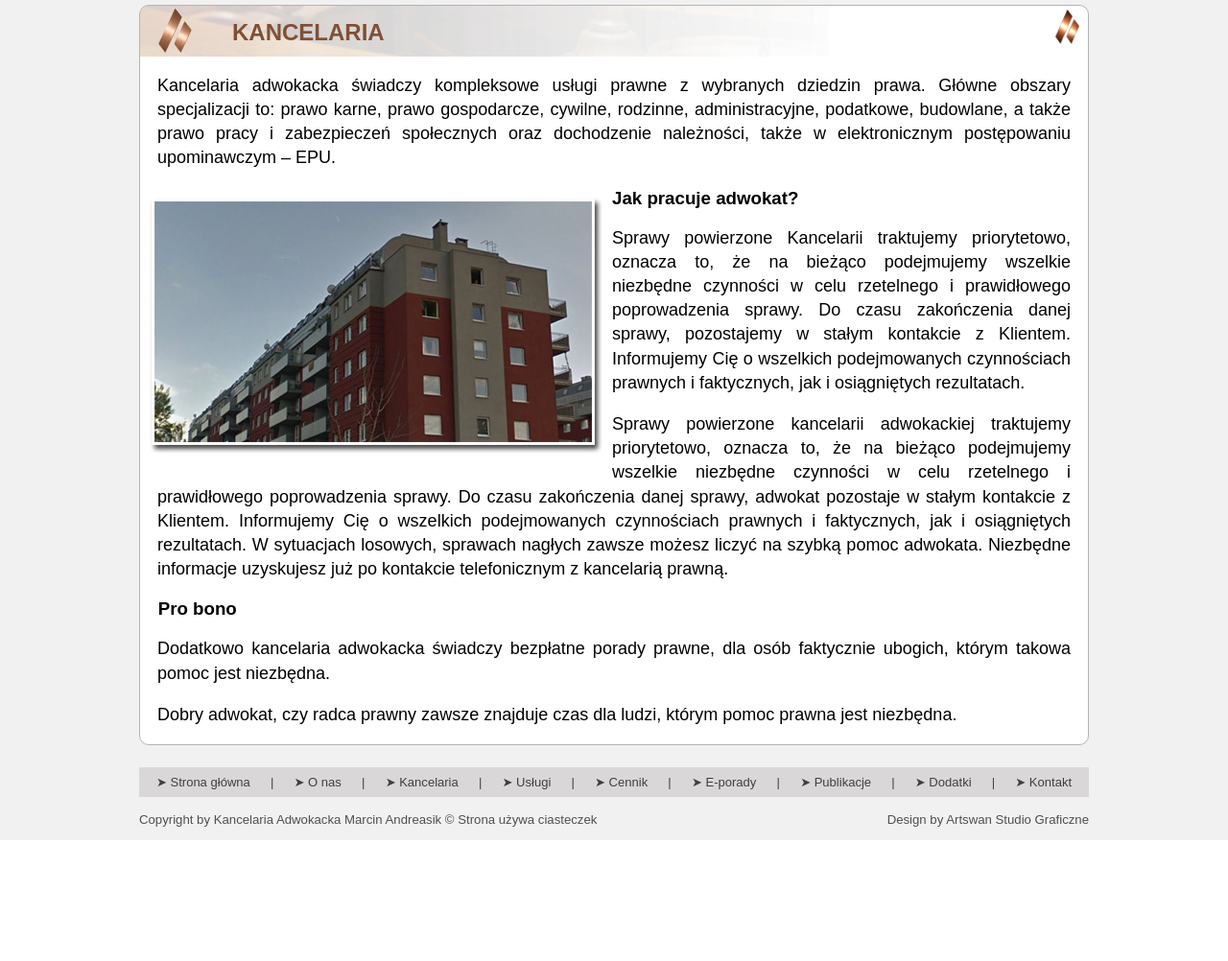
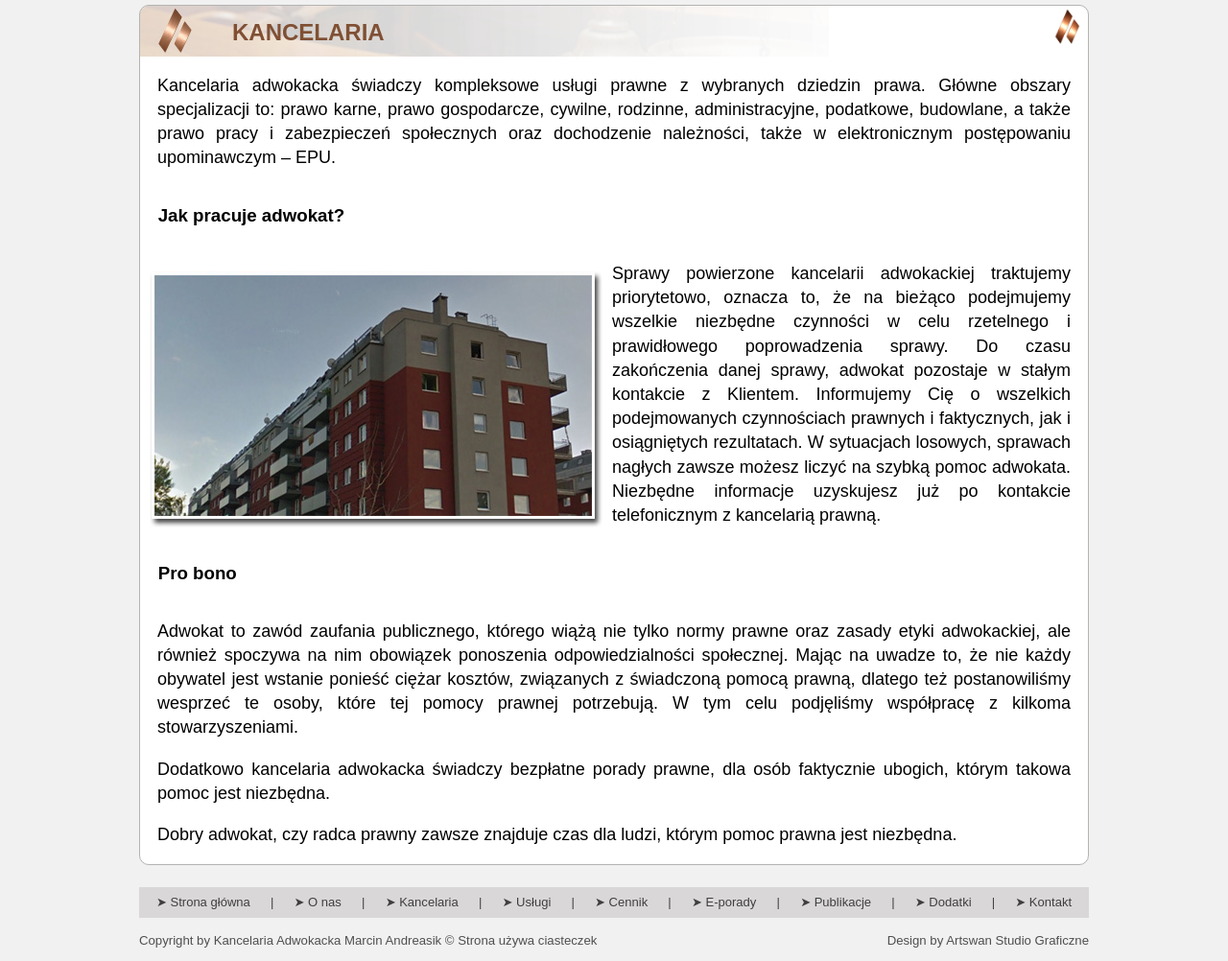
Before and after one commit to sztosz/marcin, a Django app: template templates/main_site/office.html in a window 1280 px wide. Shown: the part 243-1245 px from the top of the page at 96% size. Before the commit the page ends 1119 px from the top, so only its background shows below. Run offline with Django 3.2, Linux system fonts and the light colour scheme; the template is opened without the code that fills it, so the values that code supplies are empty.

Commit message:
SEO changes

```diff
--- a/templates/main_site/home.html
+++ b/templates/main_site/home.html
@@ -10,8 +10,8 @@
   </div>
   <p>Kancelaria adwokacka proponuje najbardziej optymalne rozwiązania dla zgłaszanych przez Państwa potrzeb i problemów.</p>
   <img class=img_on_left_wrap src="/static/img/house.jpg" alt="kancelaria adwokacka Wrocław">
-  <p>Kancelaria kieruje swoje usługi, zarówno do osób fizycznych, jak również podmiotów gospodarczych. W ramach świadczonej pomocy prawnej, oferujemy reprezentację przed sądami, organami administracji, podmiotami postępowania przygotowawczego (m.in. Policją i Prokuraturą). Ponadto kancelaria proponuje szerokie doradztwo prawne, pomoc przy prowadzeniu negocjacji, przygotowywanie fachowych i wszechstronnych opinii prawnych, opracowywanie projektów i analizę umów. Zapewniamy, również stałą obsługę prawną przedsiębiorców.</p>
-  <p>Dbałość o interesy Klientów i wysoka jakość świadczonych usług, osiągana jest przez wnikliwą analizę stanu sprawy, udzielenie rzetelnych i wszechstronnych informacji o szansach realizacji zamierzonego przez Klienta celu. Do każdej sprawy przekazanej kancelarii do obsługi podchodzimy indywidualnie, proponując swoim Klientom rozwiązania zgodne z ich oczekiwaniami.</p>
+  <p>Kancelaria kieruje swoje usługi, zarówno do osób fizycznych, jak również podmiotów gospodarczych. W ramach świadczonej pomocy prawnej, oferujemy reprezentację przed sądami, organami administracji, podmiotami postępowania przygotowawczego (m.in. Policją i Prokuraturą). Ponadto kancelaria adwokacka proponuje szerokie doradztwo prawne, pomoc przy prowadzeniu negocjacji, przygotowywanie fachowych i wszechstronnych opinii prawnych, opracowywanie projektów i analizę umów. Zapewniamy, również stałą obsługę prawną przedsiębiorców.</p>
+  <p>Dbałość o interesy Klientów i wysoka jakość świadczonych usług, osiągana jest przez wnikliwą analizę stanu sprawy, udzielenie rzetelnych i wszechstronnych informacji o szansach realizacji zamierzonego przez Klienta celu. Do każdej sprawy przekazanej kancelarii adwokackiej do obsługi podchodzimy indywidualnie, proponując swoim Klientom rozwiązania zgodne z ich oczekiwaniami.</p>
   <p>Wrocław jest miastem dominującym pod względem liczby prawników. Dokonując wyboru określonej kancelarii prawnej – nie działaj pochopnie, wybierz kancelarię odpowiadającą Twoim oczekiwaniom.</p>
 </div> <!-- main_container -->
 
--- a/templates/main_site/office.html
+++ b/templates/main_site/office.html
@@ -9,12 +9,12 @@
     <img class="rotating_logo " src="/static/img/logo.gif">
   </div>
   <p>Kancelaria adwokacka świadczy kompleksowe usługi prawne z wybranych dziedzin prawa. Główne obszary specjalizacji to: prawo karne, prawo gospodarcze, cywilne, rodzinne, administracyjne, podatkowe, budowlane, a także prawo pracy i zabezpieczeń społecznych oraz dochodzenie należności, także w elektronicznym postępowaniu upominawczym – EPU.</p>
+  <p><h3 class="">Jak pracuje adwokat?</h3></p>
   <img class=img_on_left_wrap src="/static/img/house.jpg" alt="kancelaria adwokacka Wrocław">
-  <h3 class="services2_h3">Jak pracuje adwokat?</h3>
-  <p>Sprawy powierzone Kancelarii traktujemy priorytetowo, oznacza to, że na bieżąco  podejmujemy wszelkie niezbędne czynności w celu rzetelnego i prawidłowego poprowadzenia sprawy. Do czasu zakończenia danej sprawy, pozostajemy w stałym kontakcie z Klientem. Informujemy Cię  o wszelkich podejmowanych czynnościach  prawnych i faktycznych, jak i osiągniętych rezultatach.</p>
   <p>Sprawy powierzone kancelarii adwokackiej traktujemy priorytetowo, oznacza to, że na bieżąco podejmujemy wszelkie niezbędne czynności w celu rzetelnego i prawidłowego poprowadzenia sprawy. Do czasu zakończenia danej sprawy, adwokat pozostaje w stałym kontakcie z Klientem. Informujemy Cię o wszelkich podejmowanych czynnościach prawnych i faktycznych, jak i osiągniętych rezultatach.
 W sytuacjach losowych, sprawach nagłych zawsze możesz liczyć na szybką pomoc adwokata. Niezbędne informacje uzyskujesz już po kontakcie telefonicznym z kancelarią prawną.</p>
-  <h3 class="services_h3">Pro bono</h3>
+  <h3 class="">Pro bono</h3>
+  <p>Adwokat to zawód zaufania publicznego, którego wiążą nie tylko normy prawne oraz zasady etyki adwokackiej, ale również spoczywa na nim obowiązek ponoszenia odpowiedzialności społecznej. Mając na uwadze to, że nie każdy obywatel jest wstanie ponieść ciężar kosztów, związanych z świadczoną pomocą prawną, dlatego też postanowiliśmy wesprzeć te osoby, które tej pomocy prawnej potrzebują. W tym celu podjęliśmy współpracę z kilkoma stowarzyszeniami.</p>
   <p>Dodatkowo kancelaria adwokacka świadczy bezpłatne porady prawne, dla osób faktycznie ubogich, którym takowa pomoc jest niezbędna.</p>
   <p>Dobry adwokat, czy radca prawny zawsze znajduje czas dla ludzi, którym pomoc prawna jest niezbędna.</p>
 
```
